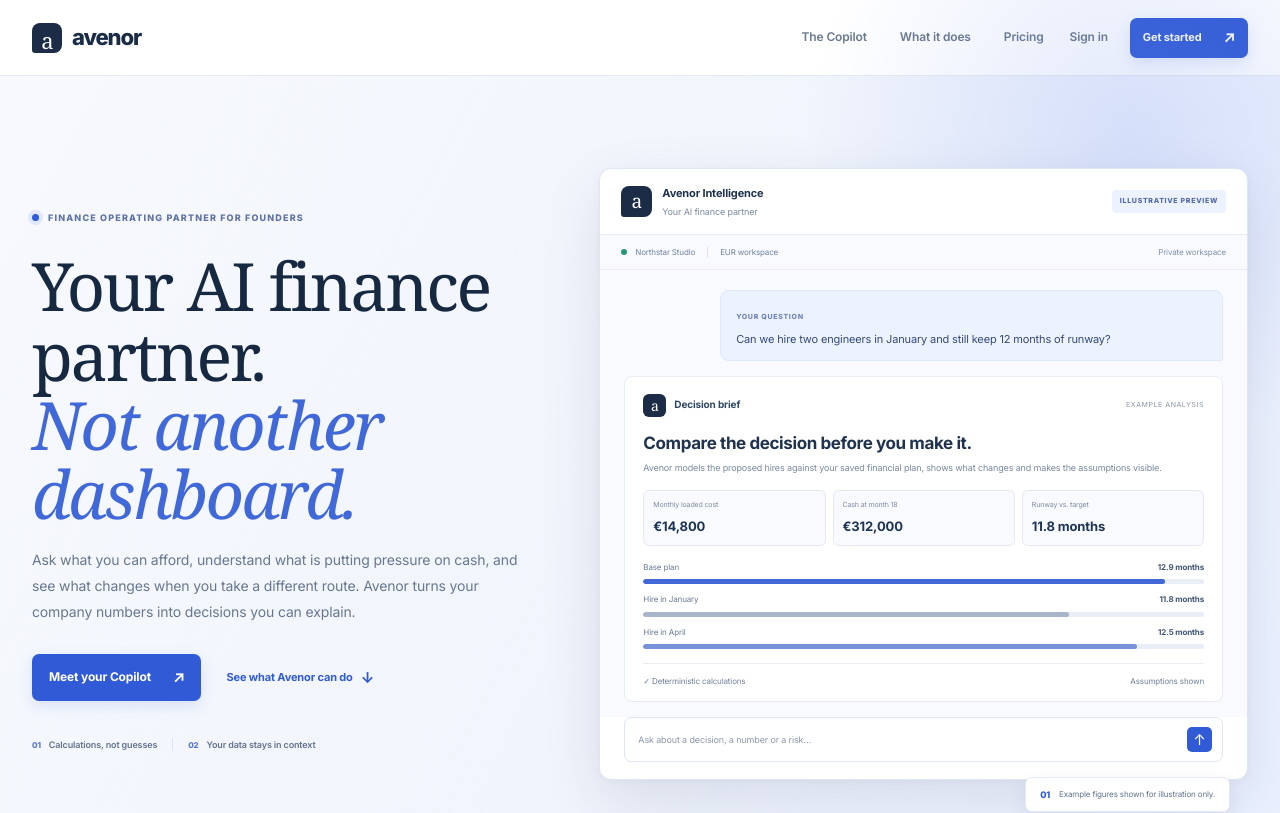
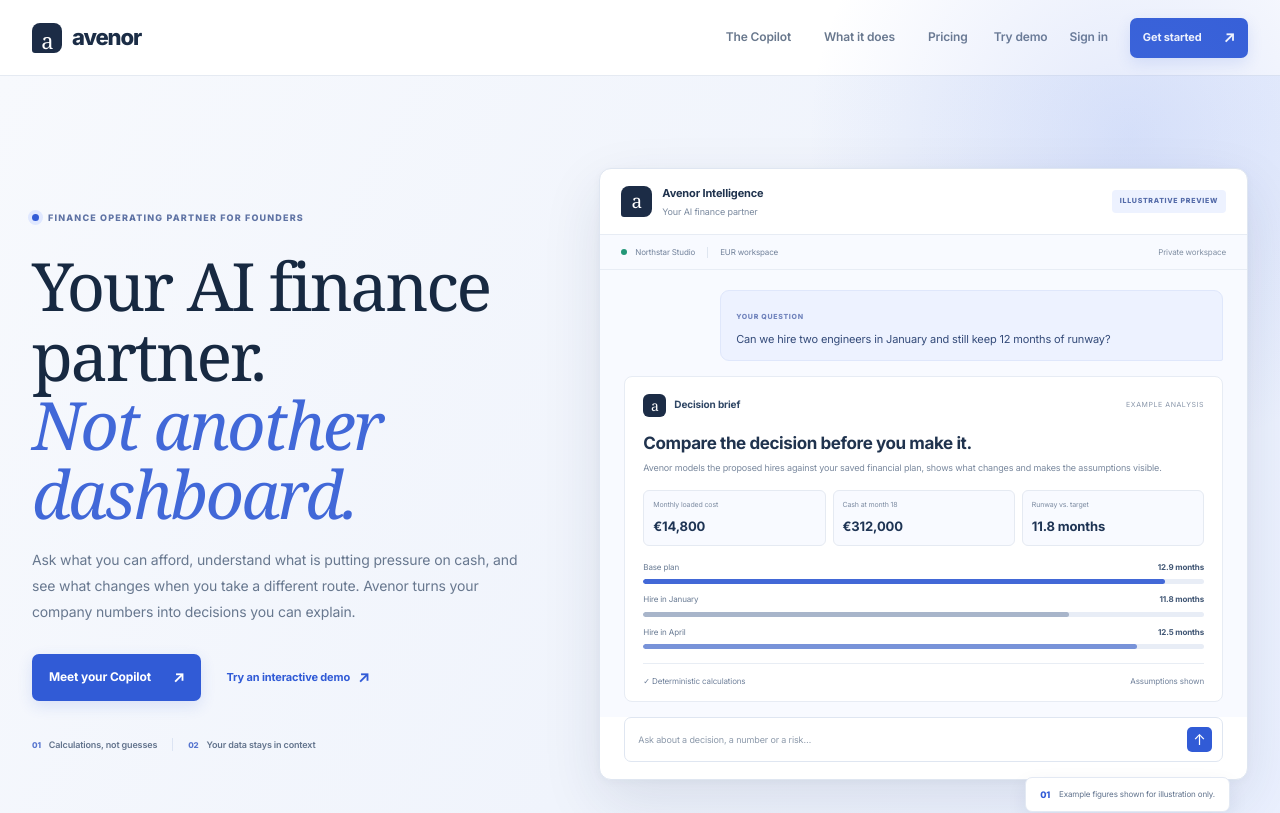
Before and after one commit to hugothomas593-dotcom/FinanceOS, a Next.js app: page / in a window 1280 px wide. Shown: the top 813 px of the page. Built offline with nearby package versions, Linux system fonts and the light colour scheme.

Commit message:
Add a no-signup demo CTA to the Avenor marketing site

```diff
--- a/src/app/page.tsx
+++ b/src/app/page.tsx
@@ -112,6 +112,7 @@ export default function MarketingHome() {
             <a href="#pricing">Pricing</a>
           </nav>
           <div className="a-header-actions">
+            <Link className="a-login" href="/demo">Try demo</Link>
             <Link className="a-login" href="/login">Sign in</Link>
             <Link className="a-button a-button-dark a-header-cta" href="/login?mode=signup">Get started <span>↗</span></Link>
           </div>
@@ -127,7 +128,7 @@ export default function MarketingHome() {
             <p className="a-hero-lede">Ask what you can afford, understand what is putting pressure on cash, and see what changes when you take a different route. Avenor turns your company numbers into decisions you can explain.</p>
             <div className="a-hero-actions">
               <Link className="a-button a-button-dark" href="/login?mode=signup">Meet your Copilot <span>↗</span></Link>
-              <a className="a-text-link" href="#what-it-does">See what Avenor can do <span>↓</span></a>
+              <Link className="a-text-link" href="/demo">Try an interactive demo <span>↗</span></Link>
             </div>
             <div className="a-hero-proof">
               <span>01</span><b>Calculations, not guesses</b>
@@ -221,7 +222,7 @@ export default function MarketingHome() {
       <footer className="a-footer">
         <Brand />
         <span>Financial decision intelligence for founders.</span>
-        <div><a href="#copilot">The Copilot</a><a href="#what-it-does">What it does</a><a href="#pricing">Pricing</a><Link href="/login">Sign in</Link></div>
+        <div><a href="#copilot">The Copilot</a><a href="#what-it-does">What it does</a><a href="#pricing">Pricing</a><Link href="/demo">Try demo</Link><Link href="/login">Sign in</Link></div>
         <small>© {new Date().getFullYear()} Avenor · Forecasts depend on supplied assumptions and are not professional financial advice.</small>
       </footer>
     </main>
```
